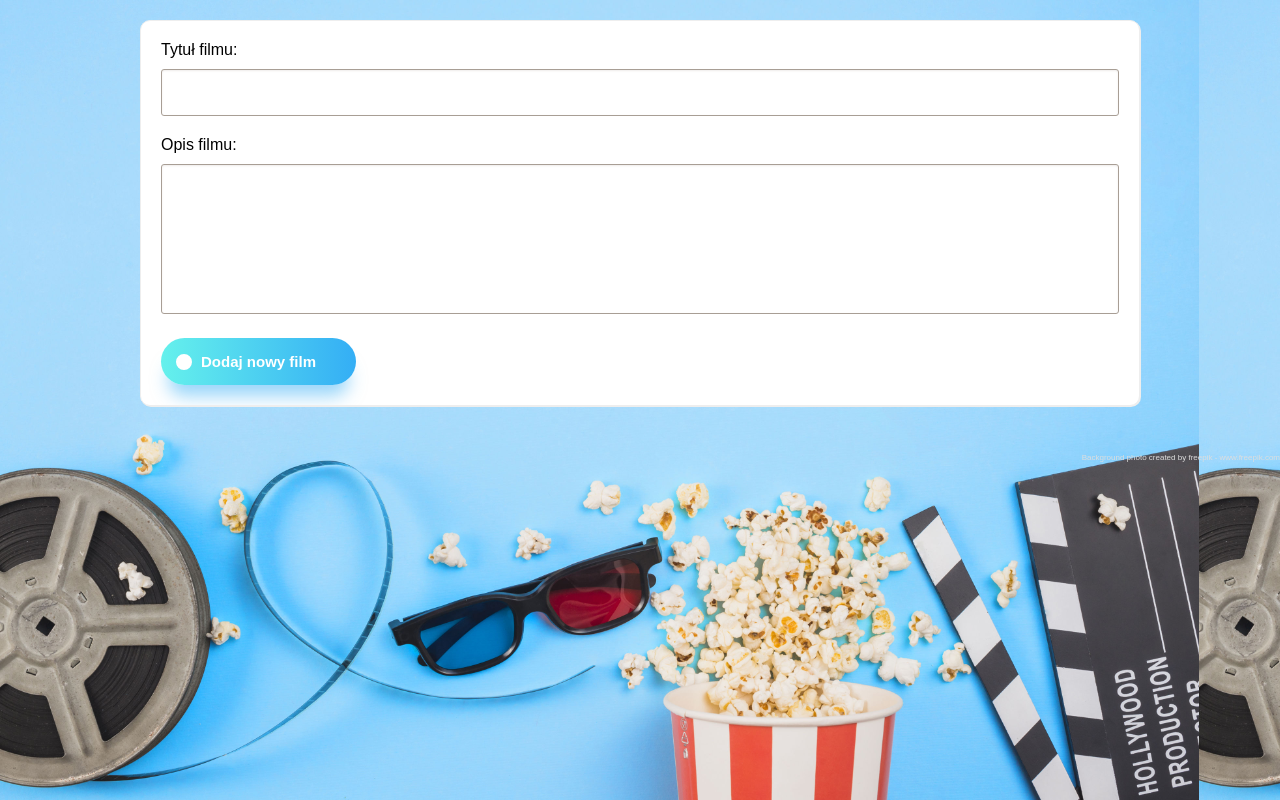
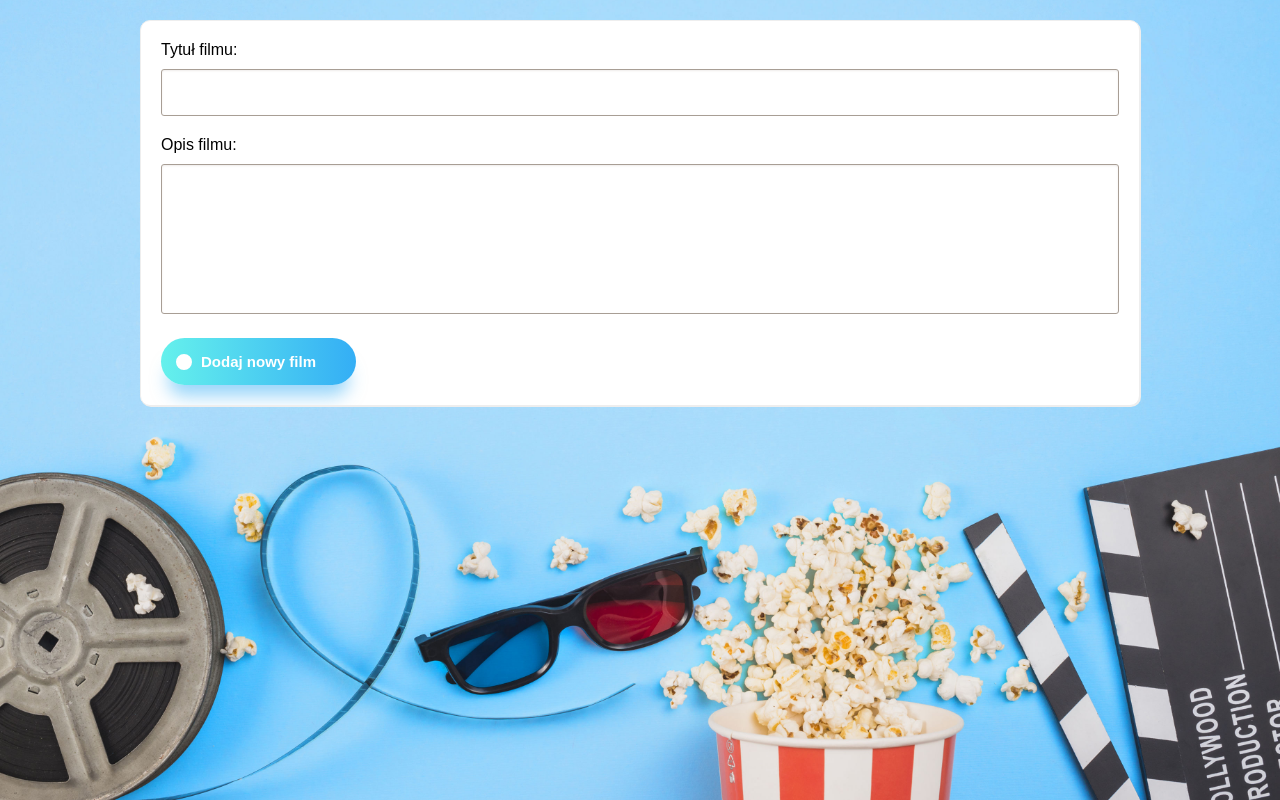
Before and after one commit to OlaBartnik/CRUD-app.-Database-of-your-favourite-movies, a plain HTML site: page index.html in a window 1280 px wide. Drawn offline with nearby package versions, Linux system fonts and the light colour scheme; no server answers.

```diff
--- a/css/style.css
+++ b/css/style.css
@@ -8,7 +8,8 @@ body {
 
     font-family: sans-serif;
     background-image: url("../images/646304-POQ2CC-102.jpg");
-    background-size: contain;
+    background-size: cover;
+    background-position: bottom 50% center;
     background-attachment: fixed;
 
 }
@@ -206,16 +207,3 @@ textarea.form-control {
 .form-button:hover::before {
     background-color: transparent;
 }
-
-
-footer {
-    width: 100%;
-    text-align: right;
-
-}
-
-footer a {
-     color: #ddd;
-    font-size: 8px;
-    text-decoration: none;
-}
--- a/index.html
+++ b/index.html
@@ -36,8 +36,6 @@
     </ul>
 
 </div>
-<footer>
-    <a href="https://www.freepik.com/free-photos-vectors/background" target="_blank">Background photo created by freepik - www.freepik.com</a>
-</footer>
+
 </body>
 </html>
```
Also changed, not shown: layout.png (added), layout_app.png (deleted), 3 other files.
